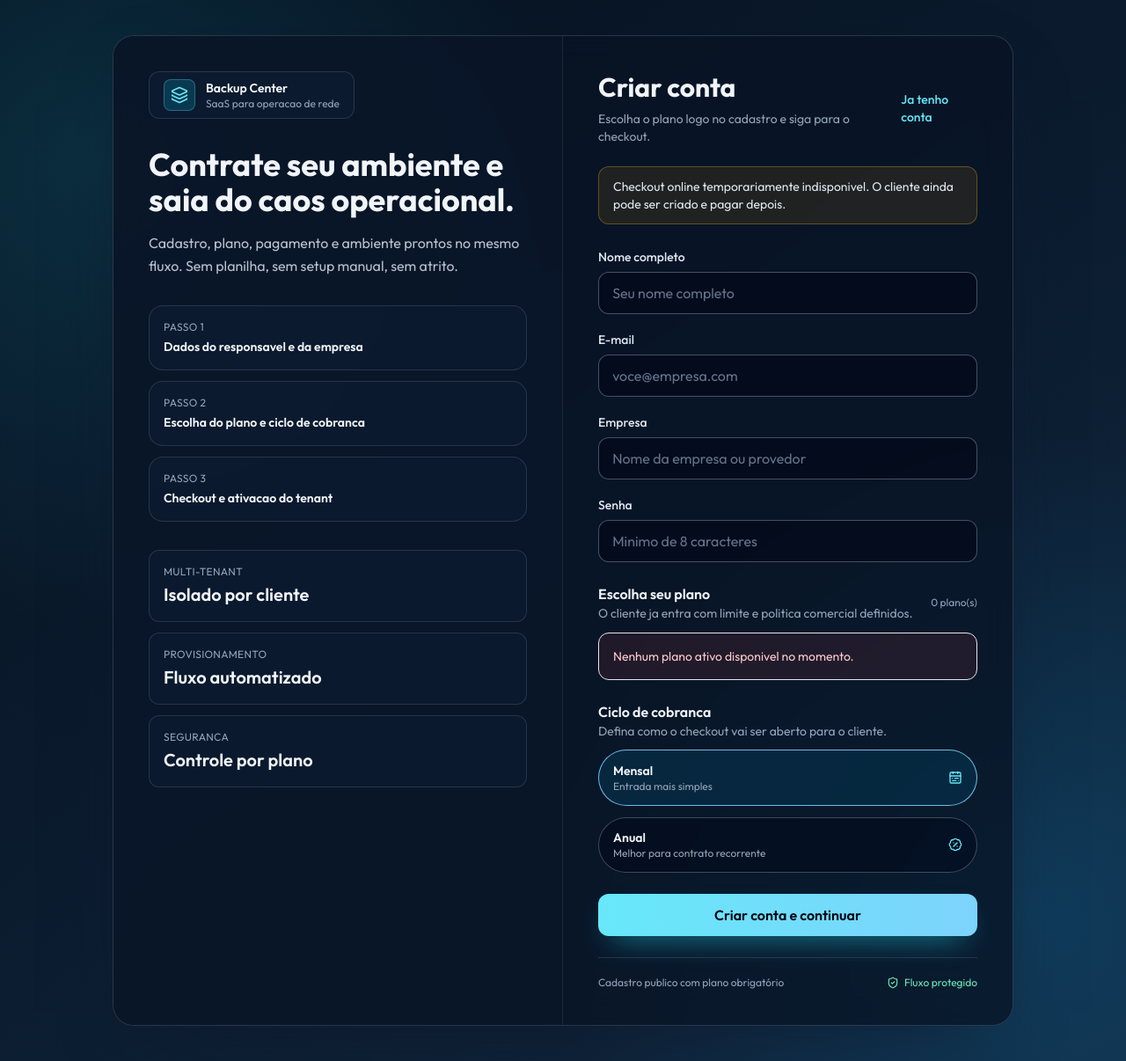
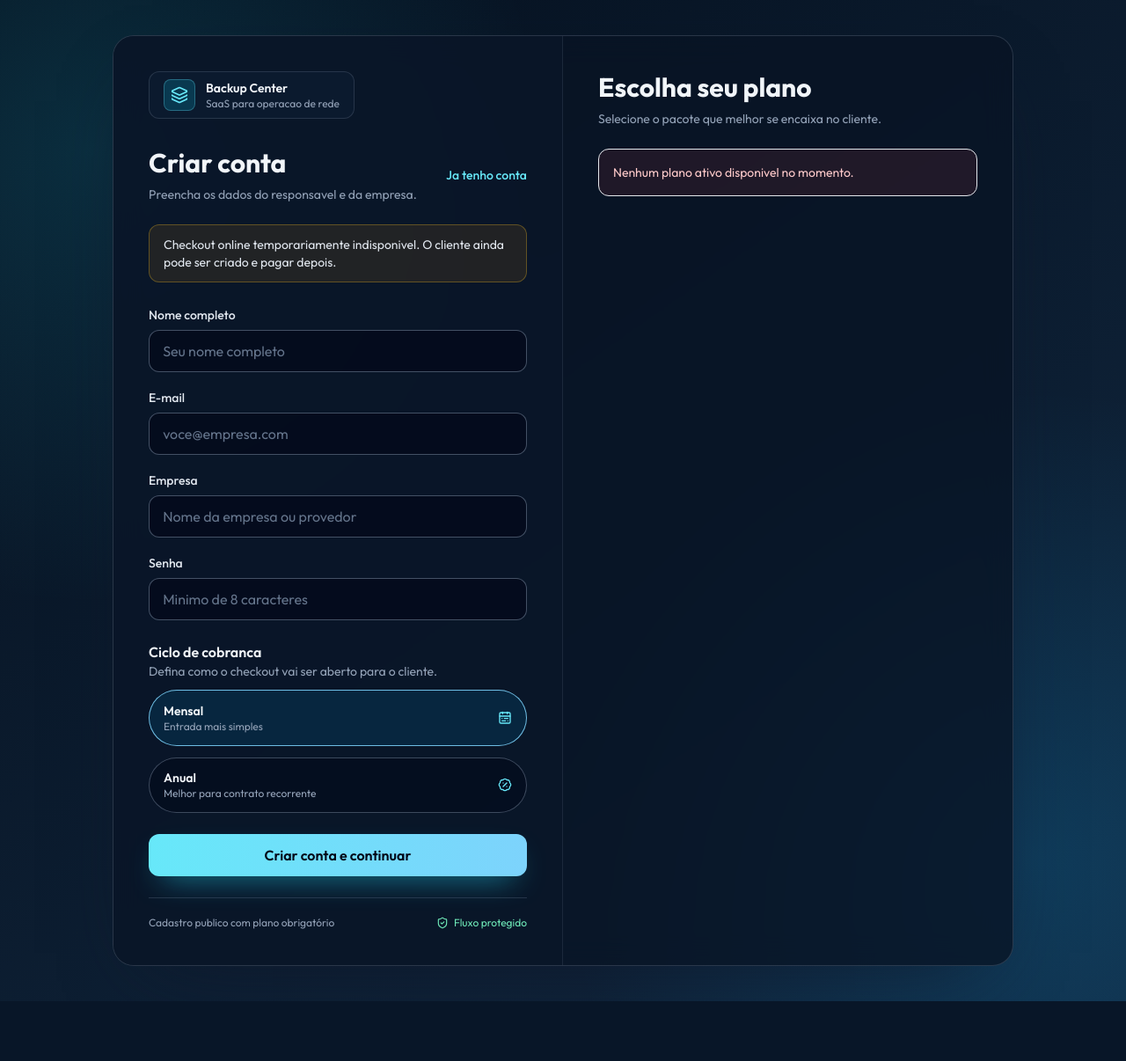
Before and after one commit to TavaresEnok/backup-center-ajust-consulting, a Python web app: template app/templates/auth/register.html in a window 1280 px wide. Shown: the whole page at 88% size. After the commit the page ends 1138 px from the top, so only its background shows below. Run offline with Jinja, Linux system fonts and the light colour scheme; the template is opened without the code that fills it, so the values that code supplies are empty.

Commit message:
auth: simplify signup split layout

```diff
--- a/app/templates/auth/register.html
+++ b/app/templates/auth/register.html
@@ -131,8 +131,8 @@
     {% set default_plan = (plans[0].id|string) if plans else '' %}
     <main class="min-h-screen flex items-center justify-center p-4 sm:p-8 lg:p-10">
         <div class="auth-shell w-full max-w-5xl rounded-3xl overflow-hidden fade-up">
-            <div class="grid lg:grid-cols-2">
-                <aside class="panel p-7 sm:p-9 lg:p-10 border-b lg:border-b-0 lg:border-r border-slate-600/30">
+            <div class="grid lg:grid-cols-2" x-data="{ selectedPlan: '{{ default_plan }}', billingCycle: 'monthly' }">
+                <section class="panel p-7 sm:p-9 lg:p-10 border-b lg:border-b-0 lg:border-r border-slate-600/30">
                     <div class="inline-flex items-center gap-3 px-4 py-2 rounded-xl panel-soft">
                         <div class="h-9 w-9 rounded-lg bg-cyan-500/20 border border-cyan-300/30 flex items-center justify-center">
                             <i data-lucide="layers-3" class="h-5 w-5 text-cyan-300"></i>
@@ -143,55 +143,11 @@
                         </div>
                     </div>
 
-                    <div class="mt-8 space-y-4">
-                        <h1 class="text-3xl sm:text-4xl font-bold leading-tight text-slate-100">
-                            Contrate seu ambiente e saia do caos operacional.
-                        </h1>
-                        <p class="text-slate-300/90 leading-relaxed">
-                            Cadastro, plano, pagamento e ambiente prontos no mesmo fluxo. Sem planilha, sem setup manual, sem atrito.
-                        </p>
-                    </div>
-
-                    <div class="mt-8 space-y-3">
-                        <div class="panel-soft rounded-2xl p-4">
-                            <p class="text-xs uppercase tracking-wide text-slate-400">Passo 1</p>
-                            <p class="mt-1 text-sm font-semibold text-slate-100">Dados do responsavel e da empresa</p>
-                        </div>
-                        <div class="panel-soft rounded-2xl p-4">
-                            <p class="text-xs uppercase tracking-wide text-slate-400">Passo 2</p>
-                            <p class="mt-1 text-sm font-semibold text-slate-100">Escolha do plano e ciclo de cobranca</p>
-                        </div>
-                        <div class="panel-soft rounded-2xl p-4">
-                            <p class="text-xs uppercase tracking-wide text-slate-400">Passo 3</p>
-                            <p class="mt-1 text-sm font-semibold text-slate-100">Checkout e ativacao do tenant</p>
-                        </div>
-                    </div>
-
-                    <div class="mt-8 grid sm:grid-cols-3 lg:grid-cols-1 gap-3">
-                        <div class="panel-soft rounded-xl p-4">
-                            <p class="text-xs uppercase tracking-wide text-slate-400">Multi-tenant</p>
-                            <p class="mt-1 text-xl font-semibold text-slate-100">Isolado por cliente</p>
-                        </div>
-                        <div class="panel-soft rounded-xl p-4">
-                            <p class="text-xs uppercase tracking-wide text-slate-400">Provisionamento</p>
-                            <p class="mt-1 text-xl font-semibold text-slate-100">Fluxo automatizado</p>
-                        </div>
-                        <div class="panel-soft rounded-xl p-4">
-                            <p class="text-xs uppercase tracking-wide text-slate-400">Seguranca</p>
-                            <p class="mt-1 text-xl font-semibold text-slate-100">Controle por plano</p>
-                        </div>
-                    </div>
-                </aside>
-
-                <section
-                    class="p-7 sm:p-9 lg:p-10"
-                    x-data="{ selectedPlan: '{{ default_plan }}', billingCycle: 'monthly' }"
-                >
-                    <header>
+                    <header class="mt-8">
                         <div class="flex items-center justify-between gap-4">
                             <div>
                                 <h2 class="text-2xl sm:text-3xl font-bold text-slate-100">Criar conta</h2>
-                                <p class="mt-2 text-sm text-slate-400">Escolha o plano logo no cadastro e siga para o checkout.</p>
+                                <p class="mt-2 text-sm text-slate-400">Preencha os dados do responsavel e da empresa.</p>
                             </div>
                             <a href="{{ url_for('auth.login') }}" class="text-sm font-medium text-cyan-300 hover:text-cyan-200 transition-colors">
                                 Ja tenho conta
@@ -217,8 +173,9 @@
                     </div>
                     {% endif %}
 
-                    <form action="{{ url_for('auth.register') }}" method="POST" class="mt-6 space-y-6">
+                    <form id="signup-form" action="{{ url_for('auth.register') }}" method="POST" class="mt-6 space-y-6">
                         {% include 'partials/csrf.html' %}
+                        <input type="hidden" name="plan_id" :value="selectedPlan">
 
                         <div class="grid gap-4 sm:grid-cols-2">
                             <div class="space-y-1.5">
@@ -237,64 +194,6 @@
                                 <label for="password" class="text-sm font-medium text-slate-200">Senha</label>
                                 <input id="password" name="password" type="password" minlength="8" required class="field" placeholder="Minimo de 8 caracteres">
                             </div>
-                        </div>
-
-                        <div class="space-y-3">
-                            <div class="flex items-center justify-between gap-3">
-                                <div>
-                                    <h3 class="text-base font-semibold text-slate-100">Escolha seu plano</h3>
-                                    <p class="text-sm text-slate-400">O cliente ja entra com limite e politica comercial definidos.</p>
-                                </div>
-                                <span class="text-xs text-slate-400">{{ plans|length }} plano(s)</span>
-                            </div>
-
-                            {% if plans %}
-                            <div class="grid gap-3">
-                                {% for plan in plans %}
-                                {% set plan_id = plan.id|string %}
-                                <label
-                                    class="plan-option cursor-pointer"
-                                    :class="{ 'is-active': selectedPlan === '{{ plan_id }}' }"
-                                >
-                                    <input
-                                        type="radio"
-                                        name="plan_id"
-                                        value="{{ plan.id }}"
-                                        class="sr-only"
-                                        {% if loop.first %}checked{% endif %}
-                                        @change="selectedPlan = '{{ plan_id }}'"
-                                    >
-                                    <div class="flex items-start justify-between gap-3">
-                                        <div class="min-w-0">
-                                            <p class="text-sm font-semibold text-slate-100">{{ plan.name }}</p>
-                                            <p class="mt-1 text-xs leading-relaxed text-slate-400">
-                                                {{ plan.description or 'Plano comercial do Backup Center.' }}
-                                            </p>
-                                        </div>
-                                        <div class="rounded-full border border-cyan-300/25 bg-cyan-400/10 px-2.5 py-1 text-[11px] font-semibold text-cyan-200">
-                                            {{ plan.max_devices }} disp.
-                                        </div>
-                                    </div>
-                                    <div class="mt-4 flex items-end justify-between gap-3">
-                                        <div>
-                                            <p class="text-2xl font-bold text-slate-100">
-                                                R$ {{ '%.2f'|format((plan.price_monthly or 0) / 100) }}
-                                            </p>
-                                            <p class="text-xs text-slate-400">mensal</p>
-                                        </div>
-                                        <div class="text-right text-xs text-slate-400">
-                                            <p>{{ plan.max_users }} usuarios</p>
-                                            <p>{{ plan.backup_retention_days }} dias de retencao</p>
-                                        </div>
-                                    </div>
-                                </label>
-                                {% endfor %}
-                            </div>
-                            {% else %}
-                            <div class="rounded-xl border border-red-500/30 bg-red-500/10 p-4 text-sm text-red-200">
-                                Nenhum plano ativo disponivel no momento.
-                            </div>
-                            {% endif %}
                         </div>
 
                         <div class="space-y-3">
@@ -342,6 +241,62 @@
                         </span>
                     </footer>
                 </section>
+
+                <aside class="p-7 sm:p-9 lg:p-10">
+                    <header>
+                        <h2 class="text-2xl sm:text-3xl font-bold text-slate-100">Escolha seu plano</h2>
+                        <p class="mt-2 text-sm text-slate-400">Selecione o pacote que melhor se encaixa no cliente.</p>
+                    </header>
+
+                    <div class="mt-6 space-y-3">
+                        {% if plans %}
+                        <div class="space-y-3">
+                            {% for plan in plans %}
+                            {% set plan_id = plan.id|string %}
+                            <label
+                                class="plan-option cursor-pointer block"
+                                :class="{ 'is-active': selectedPlan === '{{ plan_id }}' }"
+                            >
+                                <input
+                                    type="radio"
+                                    value="{{ plan.id }}"
+                                    class="sr-only"
+                                    {% if loop.first %}checked{% endif %}
+                                    @change="selectedPlan = '{{ plan_id }}'"
+                                >
+                                <div class="flex items-start justify-between gap-3">
+                                    <div class="min-w-0">
+                                        <p class="text-sm font-semibold text-slate-100">{{ plan.name }}</p>
+                                        <p class="mt-1 text-xs leading-relaxed text-slate-400">
+                                            {{ plan.description or 'Plano comercial do Backup Center.' }}
+                                        </p>
+                                    </div>
+                                    <div class="rounded-full border border-cyan-300/25 bg-cyan-400/10 px-2.5 py-1 text-[11px] font-semibold text-cyan-200">
+                                        {{ plan.max_devices }} disp.
+                                    </div>
+                                </div>
+                                <div class="mt-4 flex items-end justify-between gap-3">
+                                    <div>
+                                        <p class="text-2xl font-bold text-slate-100">
+                                            R$ {{ '%.2f'|format((plan.price_monthly or 0) / 100) }}
+                                        </p>
+                                        <p class="text-xs text-slate-400">mensal</p>
+                                    </div>
+                                    <div class="text-right text-xs text-slate-400">
+                                        <p>{{ plan.max_users }} usuarios</p>
+                                        <p>{{ plan.backup_retention_days }} dias de retencao</p>
+                                    </div>
+                                </div>
+                            </label>
+                            {% endfor %}
+                        </div>
+                        {% else %}
+                        <div class="rounded-xl border border-red-500/30 bg-red-500/10 p-4 text-sm text-red-200">
+                            Nenhum plano ativo disponivel no momento.
+                        </div>
+                        {% endif %}
+                    </div>
+                </section>
             </div>
         </div>
     </main>
```
